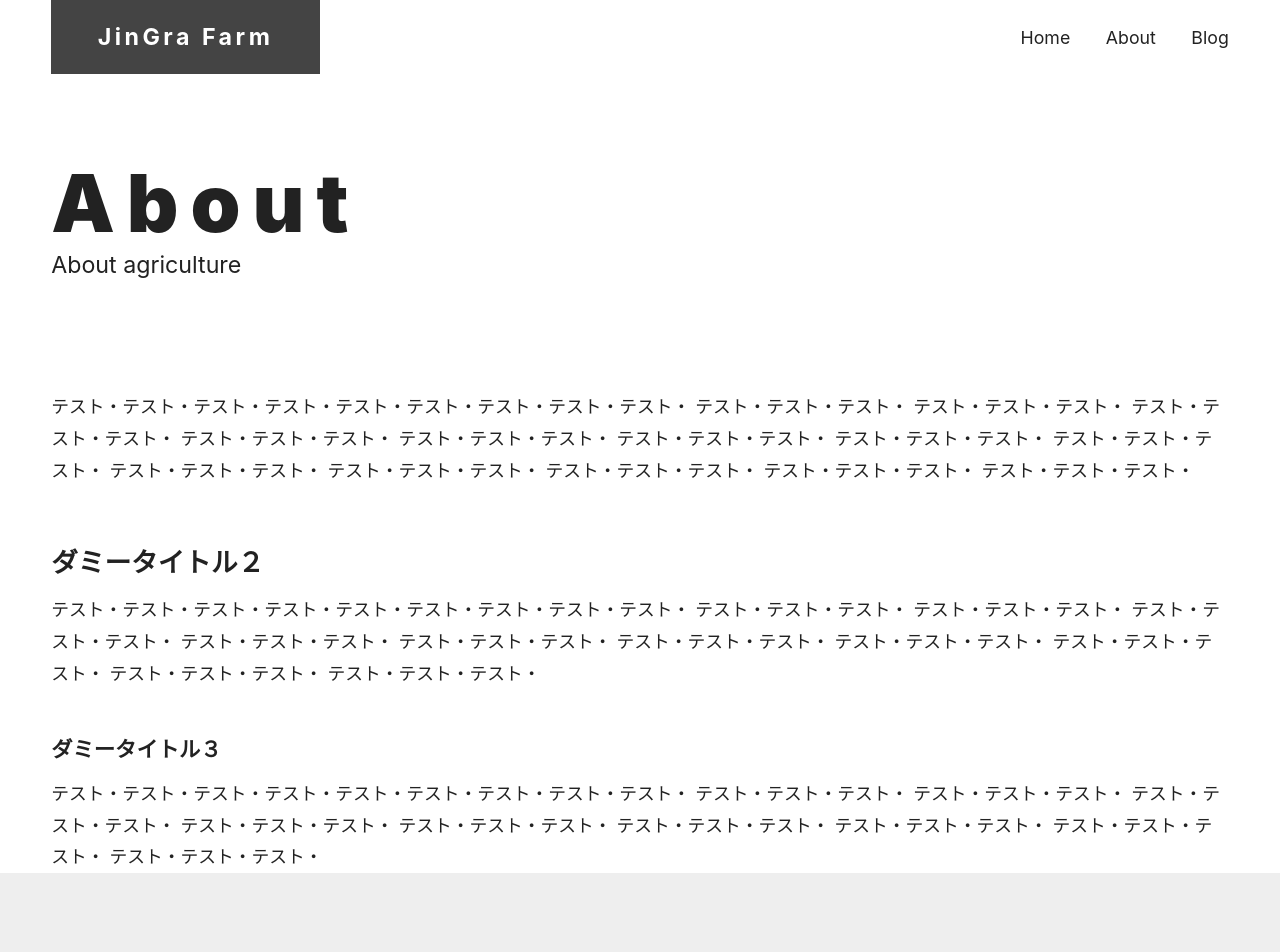
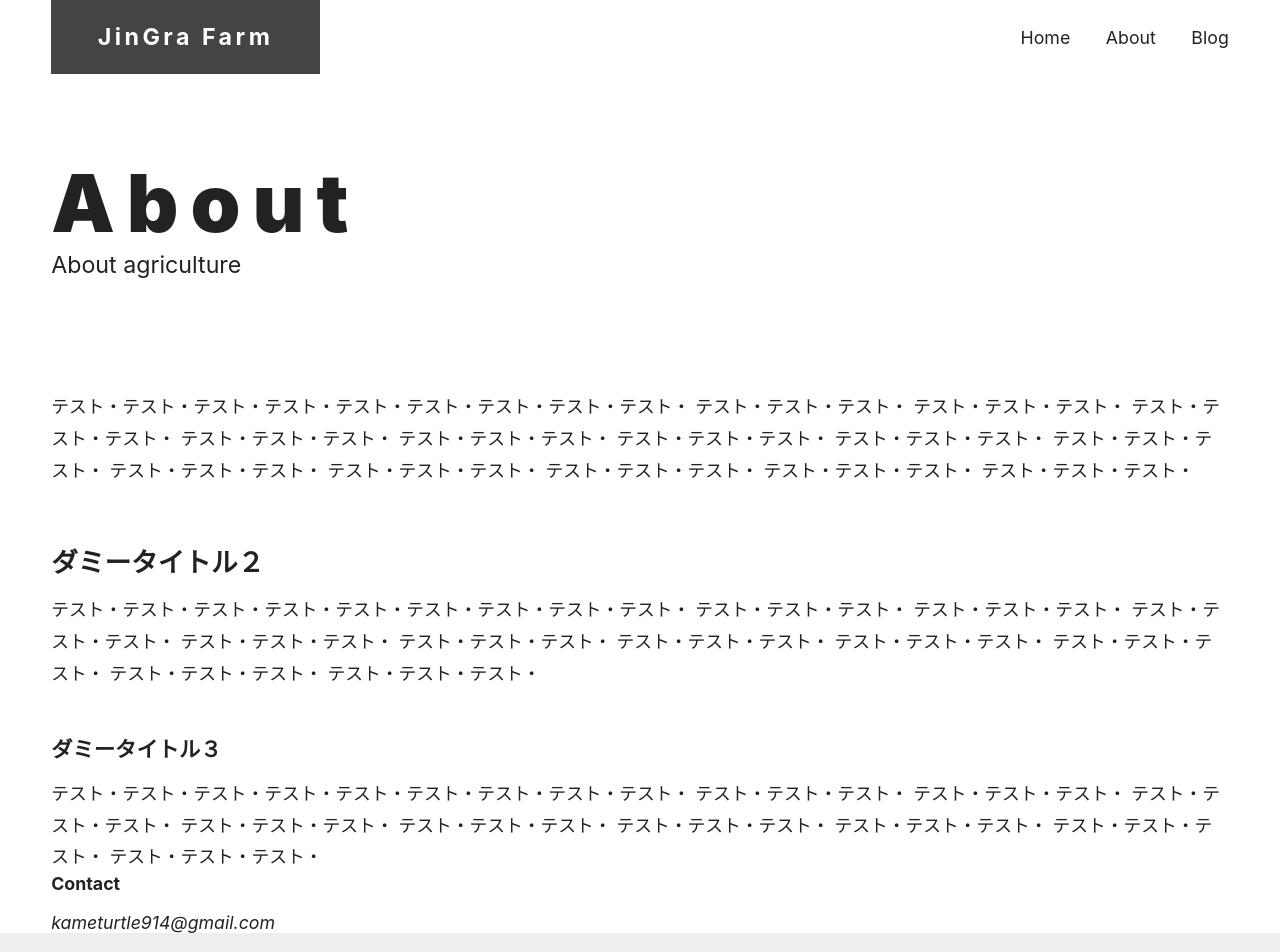
Before and after one commit to kame-turtle/jingra-sample, a Next.js app: page /about in a window 1280 px wide. Shown: the top 952 px of the page. Built offline with nearby package versions, Linux system fonts and the light colour scheme.

Commit message:
Add contact component at about.js.

```diff
--- a/components/contact.js
+++ b/components/contact.js
@@ -0,0 +1,10 @@
+import styles from 'styles/contact.module.css'
+
+export default function Contact() {
+  return (
+    <div className={styles.stack}>
+      <h3 className={styles.heading}>Contact</h3>
+      <address>kameturtle914@gmail.com</address>
+    </div>
+  );
+}
--- a/pages/about.js
+++ b/pages/about.js
@@ -1,6 +1,7 @@
 import Container from 'components/container';
 import Hero from 'components/hero';
 import PostBody from 'components/post-body';
+import Contact from 'components/contact';
 
 export default function About() {
   return (
@@ -36,6 +37,7 @@ export default function About() {
           テスト・テスト・テスト・
         </p>
       </PostBody>
+      <Contact/>
     </Container>
   );
 }
--- a/styles/contact.module.css
+++ b/styles/contact.module.css
@@ -0,0 +1,7 @@
+.stack > * + * {
+  margin-top: var(--stack-space, 1em);
+}
+
+.heading {
+  font-size: var(--body);
+}
```
